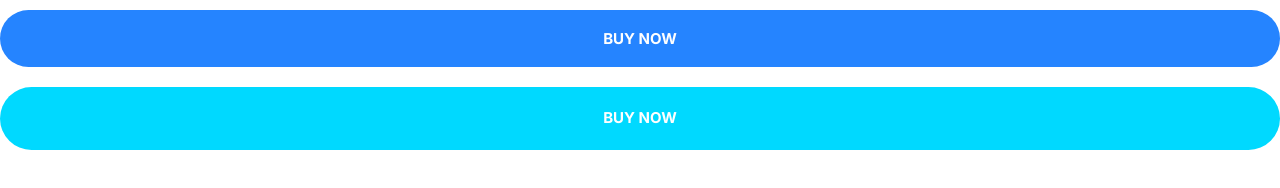
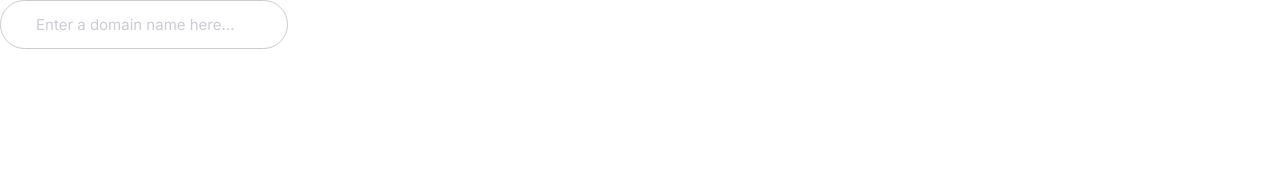
Before and after one commit to DaifMoe/Moeify, a plain HTML site: page index.html in a window 1280 px wide. Drawn offline with Linux system fonts and the light colour scheme.

Commit message:
input components and their styles

```diff
--- a/css/styles.css
+++ b/css/styles.css
@@ -238,3 +238,23 @@ a {
   background: var(--color-headings);
   color: #fff;
 }
+
+/* Inputs */
+.input {
+  border-radius: 30px;
+  border: 1px solid #ccc;
+  color: var(--color-headings);
+  font-size: 2rem;
+  outline: 0;
+  padding: 1.5rem 3.5rem;
+}
+
+::placeholder {
+  color: #cdcbd7;
+}
+
+@media screen and (min-width: 1024px) {
+  .input {
+    font-size: 1.5rem;
+  }
+}
--- a/index.html
+++ b/index.html
@@ -15,7 +15,10 @@
     <link rel="stylesheet" href="css/styles.css" />
   </head>
   <body>
-    <button class="btn btn--primary btn--block">Buy Now</button>
-    <a href="#" class="btn btn--secondary btn--block">Buy Now</a>
+    <input
+      type="text"
+      class="input"
+      placeholder="Enter a domain name here..."
+    />
   </body>
 </html>
```
